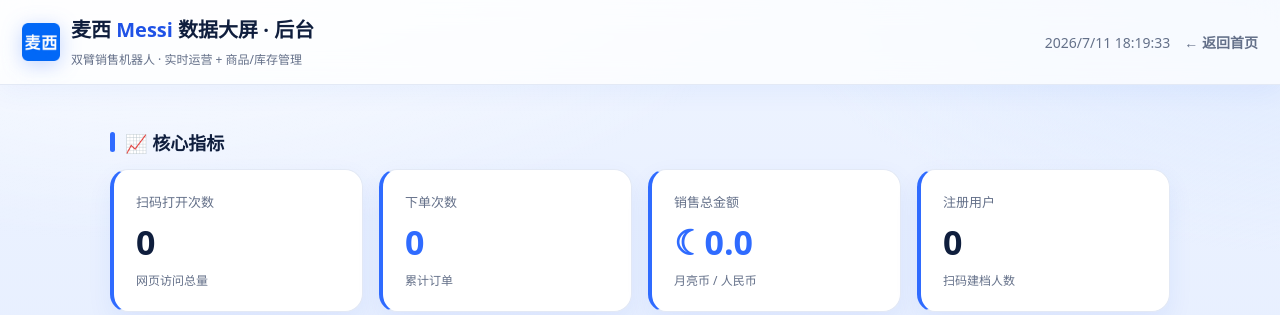
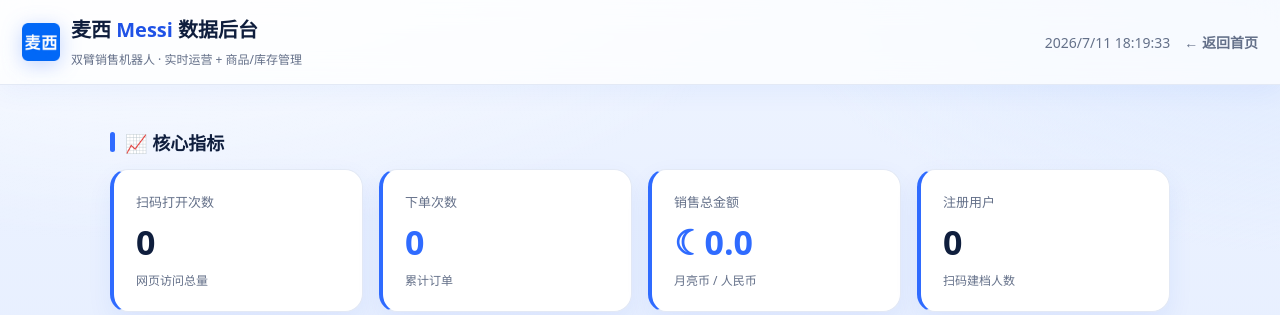
Before and after one commit to yanwen-zou/loopmaster, a Flask app: page /admin in a window 1280 px wide. Shown: the top 315 px of the page. Run offline with Flask 3, Linux system fonts and the light colour scheme; data comes from the database, SQL or seed files in the repository; data that the repository does not hold is empty.

Commit message:
web: 合并页统一命名为「数据后台」(title/brand/导航/启动打印)
Co-Authored-By: Claude Opus 4.8 (1M context) <noreply@anthropic.com>

```diff
--- a/web_page/app.py
+++ b/web_page/app.py
@@ -1339,7 +1339,7 @@ if __name__ == "__main__":
     print("=" * 48)
     print("  麦西 Messi · 双臂销售机器人售卖系统")
     print("  下单页 : http://127.0.0.1:5000/")
-    print("  数据大屏·后台: http://127.0.0.1:5000/dashboard")
+    print("  数据后台: http://127.0.0.1:5000/dashboard")
     print("  智能体页: http://127.0.0.1:5000/loopviz")
     print("=" * 48)
     app.run(host="0.0.0.0", port=5000, debug=True)
--- a/web_page/templates/dashboard.html
+++ b/web_page/templates/dashboard.html
@@ -3,7 +3,7 @@
 <head>
 <meta charset="UTF-8">
 <meta name="viewport" content="width=device-width, initial-scale=1.0">
-<title>麦西 Messi · 数据大屏 · 后台</title>
+<title>麦西 Messi · 数据后台</title>
 <link rel="icon" type="image/png" href="/static/logo.png">
 <link rel="stylesheet" href="/static/style.css?v=20260711g">
 </head>
@@ -11,7 +11,7 @@
 <div class="topbar">
   <div class="brand">
     <img class="logo" src="/static/logo.png" alt="麦西 Messi">
-    <div>麦西 <span style="color:var(--orange-2);font-weight:800">Messi</span> 数据大屏 · 后台<br><small>双臂销售机器人 · 实时运营 + 商品/库存管理</small></div>
+    <div>麦西 <span style="color:var(--orange-2);font-weight:800">Messi</span> 数据后台<br><small>双臂销售机器人 · 实时运营 + 商品/库存管理</small></div>
   </div>
   <div class="links">
     <span class="muted" id="clock">—</span>
--- a/web_page/templates/index.html
+++ b/web_page/templates/index.html
@@ -19,7 +19,7 @@
     </div>
     <div id="navLinks" style="display:none;align-items:center;gap:14px">
       <a href="/loopviz" class="agentloop">🔁 Agent Loop</a>
-      <a href="/dashboard">数据大屏 · 后台</a>
+      <a href="/dashboard">数据后台</a>
       <a href="/research">论文主页</a>
       <a href="/about">关于我们</a>
       <a href="#" onclick="logout();return false;">退出</a>
```
